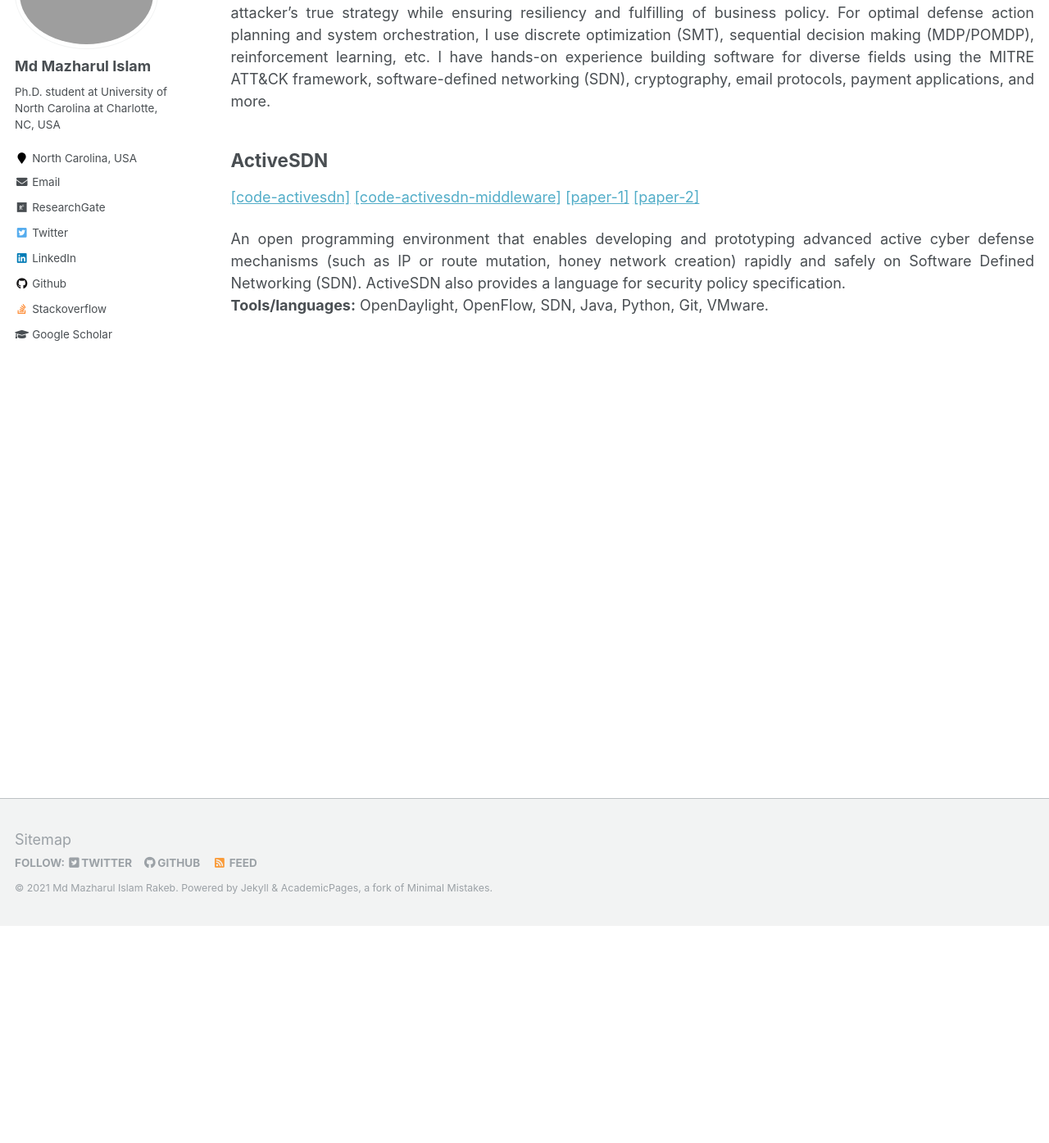
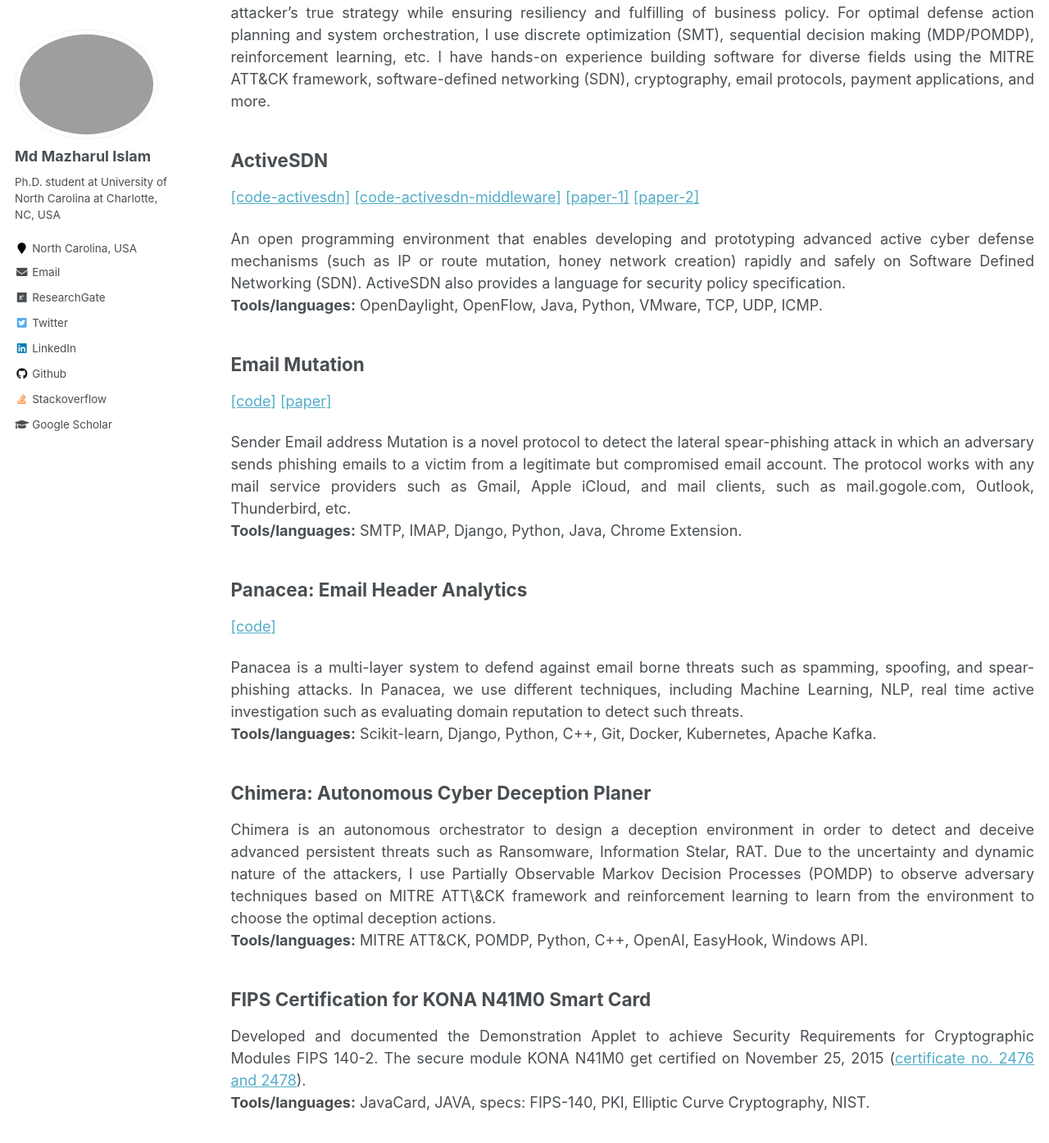
Before and after one commit to rakeb/rakeb.github.io, a Jekyll site: the page built from _pages/research-projects.md, in a window 1280 px wide and 1400 px high, scrolled down 270 px. Shown: the top 1395 px of the window at 82% size. Built offline with Jekyll 4.4.1, drawn with Linux system fonts in a browser that asks for light colours; some of the changed text lies outside the part shown.

Commit message:
Update research-projects.md

```diff
--- a/_pages/research-projects.md
+++ b/_pages/research-projects.md
@@ -21,5 +21,48 @@ I have hands-on experience building software for diverse fields using the MITRE
 
 <p align="justify">
 An open programming environment that enables developing and prototyping advanced active cyber defense mechanisms (such as IP or route mutation, honey network creation) rapidly and safely on Software Defined Networking (SDN). ActiveSDN also provides a language for security policy specification.<br>
-<b>Tools/languages:</b> OpenDaylight, OpenFlow, SDN, Java, Python, Git, VMware.
+<b>Tools/languages:</b> OpenDaylight, OpenFlow, Java, Python, VMware, TCP, UDP, ICMP.
 </p>
+
+
+<h2>Email Mutation</h2> <a href="https://github.com/rakeb/email-address-mutation">[code]</a> <a href="https://rakeb.github.io/files/publications/em/Email_Mutation_Paper.pdf">[paper]</a>
+
+<p align="justify">
+Sender Email address Mutation is a novel protocol to detect the lateral spear-phishing attack in which an adversary sends phishing emails to a victim from a legitimate but compromised email account. The protocol works with any mail service providers such as Gmail, Apple iCloud, and mail clients, such as mail.gogole.com, Outlook, Thunderbird, etc.<br>
+<b>Tools/languages:</b> SMTP, IMAP, Django, Python, Java, Chrome Extension.
+</p>
+
+
+<h2>Panacea: Email Header Analytics</h2> <a href="https://github.com/rakeb/email-header-classifier">[code]</a>
+
+<p align="justify">
+Panacea is a multi-layer system to defend against email borne threats such as spamming, spoofing, and spear-phishing attacks. In Panacea, we use different techniques, including Machine Learning, NLP, real time active investigation such as evaluating domain reputation to detect such threats.<br>
+<b>Tools/languages:</b> Scikit-learn, Django, Python, C++, Git, Docker, Kubernetes, Apache Kafka.
+</p>
+
+
+<h2>Chimera: Autonomous Cyber Deception Planer</h2>
+
+<p align="justify">
+Chimera is an autonomous orchestrator to design a deception environment in order to detect and deceive advanced persistent threats such as Ransomware, Information Stelar, RAT.
+Due to the uncertainty and dynamic nature of the attackers, I use Partially Observable Markov Decision Processes (POMDP) to observe adversary techniques based on MITRE ATT\&CK framework and reinforcement learning to learn from the environment to choose the optimal deception actions.<br>
+<b>Tools/languages:</b> MITRE ATT&CK, POMDP, Python, C++, OpenAI, EasyHook, Windows API.
+</p>
+
+<h2>FIPS Certification for KONA N41M0 Smart Card</h2>
+<p align="justify">
+Developed and documented the Demonstration Applet to achieve Security Requirements for Cryptographic Modules FIPS 140-2. The secure module KONA N41M0 get certified on November 25, 2015 (<a href="https://csrc.nist.rip/groups/STM/cmvp/documents/140-1/140crt/FIPS140ConsolidatedCertNov2015.pdf">certificate no. 2476 and 2478</a>).<br>
+<b>Tools/languages:</b> JavaCard, JAVA, specs: FIPS-140, PKI, Elliptic Curve Cryptography, NIST.
+</p>
+
+<h2>Payment Applet</h2>
+<p align="justify">
+As a team-lead, I designed the architecture of AMEX, JCB, and Discover Payment applications. I developed the critical crypto modules such as application cryptogram generation, cardholder verification, secure massaging, etc.<br>
+<b>Tools/languages:</b> JavaCard, Java, specs: Amex, JCB, Discover and PCKS.
+</p>
+
+<h2>KonaPay</h2>
+<p align="justify">
+I was a Scrum Master and team lead of the project KonaPay which is a payment solution compliant with EMV, VISA and MasterCard Payment Specifications.<br>
+<b>Tools/languages:</b> JavaCard, Java, specs: EMV, GlobalPlatform, Mastercard and VISA specifications, PCKS, NIST.
+</p>
```
